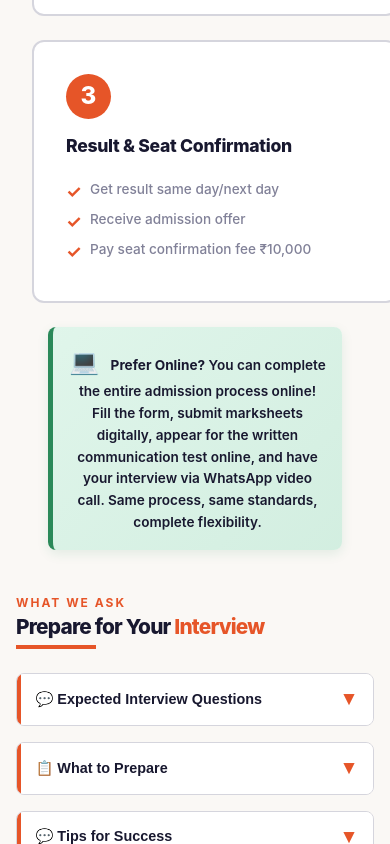
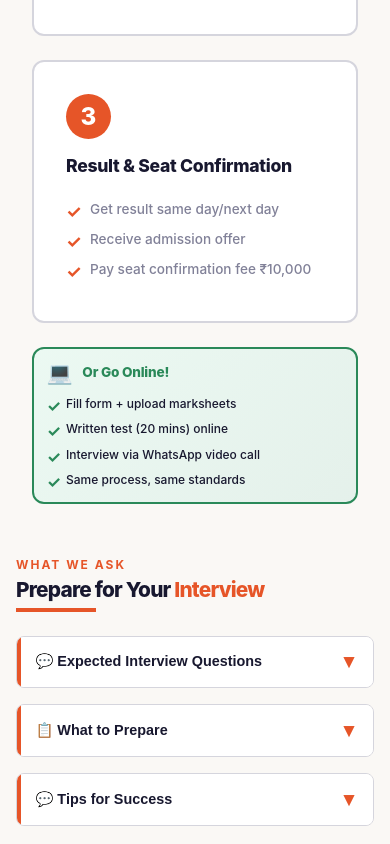
Before and after one commit to mailforavyukt-coder/simer-admission-guide, a plain HTML site: page index.html in a window 390 px wide. Shown: the part 1156-2000 px from the top of the page. Drawn offline with Linux system fonts and the light colour scheme.

Commit message:
Update index.html

```diff
--- a/index.html
+++ b/index.html
@@ -310,7 +310,7 @@
         /* TIMELINE SECTION - 3 BOXES */
         .timeline-section {
             background-color: var(--background);
-            padding: 1.5rem 2rem;
+            padding: 1.5rem 2rem 0;
         }
 
         .timeline-header {
@@ -420,12 +420,21 @@
             }
         }
 
-        /* ONLINE OPTION INFO BOX */
+        /* ONLINE OPTION BOX */
+        .online-option-section {
+            background-color: var(--background);
+            padding: 1.5rem 2rem 2rem;
+        }
+
         .online-option-box {
             max-width: 1400px;
-            margin: 2rem auto 0;
-            padding: 0 2rem;
+            margin: 0 auto;
+            background: linear-gradient(135deg, hsl(150, 53%, 95%) 0%, hsl(150, 30%, 92%) 100%);
+            border: 2px solid var(--leaf);
+            border-radius: 12px;
+            padding: 1.5rem;
             opacity: 0;
+            transition: all 0.3s ease;
         }
 
         .online-option-box.reveal {
@@ -433,33 +442,54 @@
             animation-delay: 0.4s;
         }
 
-        .online-option-content {
-            background: linear-gradient(135deg, hsl(150, 53%, 92%) 0%, hsl(150, 45%, 88%) 100%);
-            border-left: 5px solid var(--leaf);
-            padding: 1.5rem;
-            border-radius: 8px;
-            text-align: center;
-            box-shadow: 0 4px 12px rgba(20, 126, 83, 0.1);
-            transition: all 0.3s ease;
+        .online-option-box:hover {
+            box-shadow: 0 8px 24px rgba(20, 126, 83, 0.15);
+            transform: translateY(-3px);
         }
 
-        .online-option-content:hover {
-            box-shadow: 0 6px 16px rgba(20, 126, 83, 0.15);
-            transform: translateY(-2px);
-        }
-
-        .online-option-content p {
-            color: var(--ink);
-            font-size: 0.95rem;
-            font-weight: 600;
-            margin: 0;
-            line-height: 1.6;
+        .online-option-header {
+            display: flex;
+            align-items: center;
+            gap: 1rem;
+            margin-bottom: 1rem;
         }
 
         .online-option-icon {
-            font-size: 1.5rem;
-            margin-right: 0.5rem;
-            display: inline-block;
+            font-size: 2rem;
+            line-height: 1;
+        }
+
+        .online-option-title {
+            font-size: 1.2rem;
+            font-weight: 800;
+            color: var(--leaf);
+            letter-spacing: -0.2px;
+        }
+
+        .online-option-points {
+            list-style: none;
+            padding: 0;
+            margin: 0;
+            display: grid;
+            grid-template-columns: repeat(auto-fit, minmax(200px, 1fr));
+            gap: 0.8rem;
+        }
+
+        .online-option-points li {
+            color: var(--ink);
+            font-size: 0.9rem;
+            padding-left: 1.5rem;
+            position: relative;
+            font-weight: 500;
+        }
+
+        .online-option-points li:before {
+            content: "✓";
+            position: absolute;
+            left: 0;
+            color: var(--leaf);
+            font-weight: bold;
+            font-size: 1rem;
         }
 
         /* COLLAPSIBLE SECTION */
@@ -854,12 +884,30 @@
                 gap: 1.5rem;
             }
 
-            .online-option-content {
+            .online-option-box {
                 padding: 1rem;
             }
 
-            .online-option-content p {
-                font-size: 0.9rem;
+            .online-option-header {
+                gap: 0.8rem;
+                margin-bottom: 0.8rem;
+            }
+
+            .online-option-icon {
+                font-size: 1.5rem;
+            }
+
+            .online-option-title {
+                font-size: 1rem;
+            }
+
+            .online-option-points {
+                grid-template-columns: 1fr;
+                gap: 0.5rem;
+            }
+
+            .online-option-points li {
+                font-size: 0.8rem;
             }
 
             .questions-grid {
@@ -993,16 +1041,30 @@
             }
 
             .online-option-box {
-                padding: 0 1rem;
-                margin: 1.5rem auto 0;
+                padding: 0.8rem;
             }
 
-            .online-option-content {
-                padding: 1rem;
+            .online-option-header {
+                gap: 0.6rem;
+                margin-bottom: 0.6rem;
             }
 
-            .online-option-content p {
+            .online-option-icon {
+                font-size: 1.3rem;
+            }
+
+            .online-option-title {
                 font-size: 0.85rem;
+            }
+
+            .online-option-points {
+                grid-template-columns: 1fr;
+                gap: 0.4rem;
+            }
+
+            .online-option-points li {
+                font-size: 0.75rem;
+                padding-left: 1.2rem;
             }
 
             .questions-grid {
@@ -1066,13 +1128,9 @@
 
     <!-- WELCOME SECTION -->
     <section class="welcome-section" id="admission">
-
-
-
         <div class="welcome-container">
             <div class="welcome-content reveal">
                 <h2>Ready to Join <span style="color: hsl(40, 33%, 97%);">SIMER?</span></h2>
-
             </div>
         </div>
     </section>
@@ -1103,12 +1161,7 @@
                 <ul class="timeline-points">
                     <li>Fill Application form</li>
                     <li>Pay registration fee ₹900</li>
-                    <li>
-
-    Submit documents (10th, 12th, Graduation Certificates<br>
-    <span style="white-space: nowrap;"> CAT / MAT / ATMA Score card, and Adhar</span>)
-
-</li>
+                    <li>Submit documents (10th, 12th, Graduation Certificates, CAT / MAT / ATMA Score card, and Aadhar)</li>
                 </ul>
                 <div class="timeline-connector"></div>
             </div>
@@ -1135,15 +1188,21 @@
                 </ul>
             </div>
         </div>
+    </section>
 
-        <!-- ONLINE OPTION INFO BOX -->
+    <!-- ONLINE OPTION SECTION -->
+    <section class="online-option-section">
         <div class="online-option-box reveal">
-            <div class="online-option-content">
-                <p>
-                    <span class="online-option-icon">💻</span>
-                    <strong>Prefer Online?</strong> You can complete the entire admission process online! Fill the form, submit marksheets digitally, appear for the written communication test online, and have your interview via WhatsApp video call. Same process, same standards, complete flexibility.
-                </p>
+            <div class="online-option-header">
+                <div class="online-option-icon">💻</div>
+                <div class="online-option-title">Or Go Online!</div>
             </div>
+            <ul class="online-option-points">
+                <li>Fill form + upload marksheets</li>
+                <li>Written test (20 mins) online</li>
+                <li>Interview via WhatsApp video call</li>
+                <li>Same process, same standards</li>
+            </ul>
         </div>
     </section>
 
@@ -1256,7 +1315,7 @@
                     <span class="collapsible-toggle">▼</span>
                 </button>
                 <div class="collapsible-content">
-                    <p>Complete admission takes 1-1.5 hours: 20 minutes written test, 10-15 minutes interview. Same day or next day results! Whether you choose offline or online mode, the timeline remains the same.</p>
+                    <p>Complete admission takes 1-1.5 hours: 20 minutes written test, 10-15 minutes interview. Same day or next day results! For online mode, the process is equally quick with real-time tests and video interviews.</p>
                 </div>
             </div>
 
@@ -1266,8 +1325,8 @@
                     <span class="collapsible-toggle">▼</span>
                 </button>
                 <div class="collapsible-content">
-                    <p><strong>For Offline:</strong> Bring original 10th and 12th certificates, graduation certificate, entrance exam score card, admission form, and valid ID proof.</p>
-                    <p><strong>For Online:</strong> Submit scanned copies via email or application portal (10th, 12th, graduation certificates, entrance exam score card, and ID proof).</p>
+                    <p><strong>Offline:</strong> Bring original 10th and 12th certificates, graduation certificate, entrance exam score card, admission form, and valid ID proof.</p>
+                    <p><strong>Online:</strong> Upload scanned copies of all documents. Clear photos of marksheets will suffice.</p>
                 </div>
             </div>
 
@@ -1277,7 +1336,7 @@
                     <span class="collapsible-toggle">▼</span>
                 </button>
                 <div class="collapsible-content">
-                    <p>You will get results same day evening or next day via call or SMS. We value your time! This applies to both offline and online modes.</p>
+                    <p>You will get results same day evening or next day via call or SMS. We value your time!</p>
                 </div>
             </div>
 
@@ -1323,12 +1382,22 @@
 
             <div class="collapsible-item">
                 <button class="collapsible-btn" onclick="toggleCollapsible(this)">
+                    <span>Can I choose between online and offline?</span>
+                    <span class="collapsible-toggle">▼</span>
+                </button>
+                <div class="collapsible-content">
+                    <p>Absolutely! Choose what works best for you. Both modes have the same admission standards and equal value. Your success matters more than location!</p>
+                </div>
+            </div>
+
+            <div class="collapsible-item">
+                <button class="collapsible-btn" onclick="toggleCollapsible(this)">
                     <span>What should I wear?</span>
                     <span class="collapsible-toggle">▼</span>
                 </button>
                 <div class="collapsible-content">
-                    <p><strong>For Offline:</strong> Dress formally: men wear shirt, trousers, and tie; women wear saree or professional dress. Be well-groomed – first impressions matter!</p>
-                    <p><strong>For Online:</strong> Dress professionally from the front (shirt/formal top). Keep the background clean and neutral. Ensure good lighting and a clear camera view.</p>
+                    <p><strong>Offline:</strong> Dress formally - men wear shirt, trousers, and tie; women wear saree or professional dress. Be well-groomed!</p>
+                    <p><strong>Online:</strong> Wear professional top, plain background. First impression matters even on screen!</p>
                 </div>
             </div>
 
@@ -1344,21 +1413,11 @@
 
             <div class="collapsible-item">
                 <button class="collapsible-btn" onclick="toggleCollapsible(this)">
-                    <span>Can I choose between online and offline?</span>
-                    <span class="collapsible-toggle">▼</span>
-                </button>
-                <div class="collapsible-content">
-                    <p>Yes! During application, you can select your preferred mode - offline (visit campus) or online (complete everything remotely via WhatsApp video call). Choose what works best for you!</p>
-                </div>
-            </div>
-
-            <div class="collapsible-item">
-                <button class="collapsible-btn" onclick="toggleCollapsible(this)">
                     <span>Need more help?</span>
                     <span class="collapsible-toggle">▼</span>
                 </button>
                 <div class="collapsible-content">
-                    <p>Call us at <a href="tel:9826107555">9826107555</a> or visit www.simer.in. Our admissions team is ready to guide and support you! You can also WhatsApp us for queries about the online admission process.</p>
+                    <p>Call us at <a href="tel:9826107555">9826107555</a> or visit www.simer.in. Our admissions team is ready to guide and support you! For online queries, WhatsApp us for quick assistance.</p>
                 </div>
             </div>
         </div>
@@ -1383,7 +1442,7 @@
     <!-- FOOTER -->
     <footer>
         <p>Shivalik Institute of Management Education and Research</p>
-<p> Durg, Chhattisgarh | 📞 <a href="tel:9826107555">9826107555</a>, www.simer.in</p>
+<p>Durg, Chhattisgarh | 📞 <a href="tel:9826107555">9826107555</a>, www.simer.in</p>
     </footer>
 
     <script>
```
